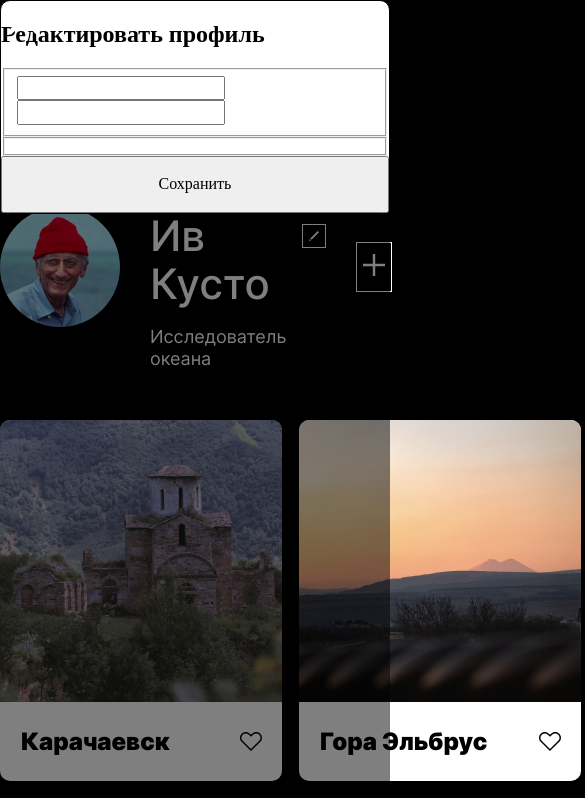
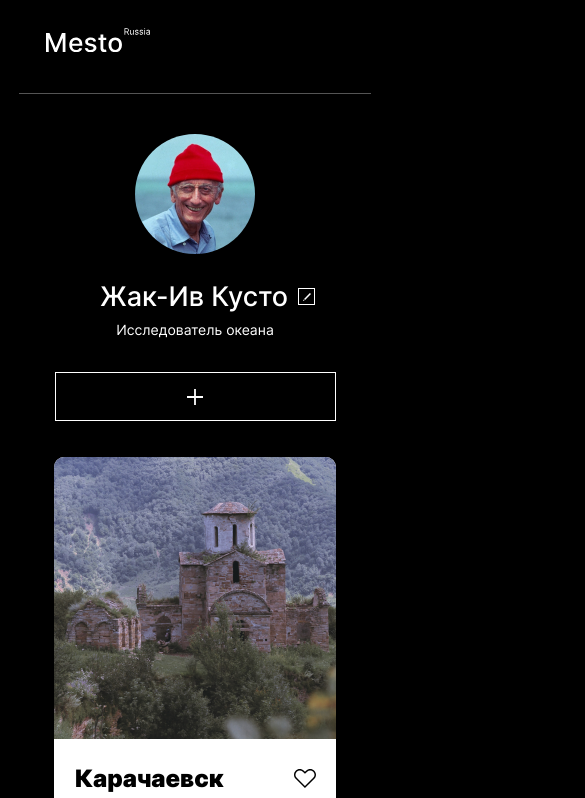
Before and after one commit to Elezzar/mesto-project, a plain HTML site: page index.html in a window 390 px wide. Shown: the top 798 px of the page, 585 px wide, since content can reach past the window. Drawn offline with Linux system fonts and the light colour scheme.

Commit message:
adaptive without popup ready

```diff
--- a/index.html
+++ b/index.html
@@ -3,12 +3,13 @@
   <head>
     <meta charset="UTF-8">
     <meta name="viewport" content="width=device-width, initial-scale=1.0">
-    <title></title>
+    <title>Project Mesto</title>
     <link rel="stylesheet" href="./pages/index.css">
   </head>
-  <body class="page">
+  <body class="body">
+    <div class="page">
     <header class="header">
-      <img class="header__logo" src="./images/header-logo.svg" alt="Логотип Mesto Russia">
+      <div class="header__logo"></div>
       <div class="header__line"></div>
     </header>
     <main class="content">
@@ -17,23 +18,18 @@
         <article class="profile__info">
           <h1 class="profile__name">Жак-Ив Кусто</h1>
           <p class="profile__person">Исследователь океана</p>
-          <button class="profile__edit" type="button">
-            <!--нужен ли класс edit-button?-->
-            <img class="edit-button" src="./images/vector-pen.svg" alt="редактирование">
-          </button>
+          <button class="profile__edit" type="button"></button>
         </article>
-        <button class="profile__add" type="button">
-          <!--нужен ли класс add-button?-->
-          <img class="add-button" src="./images/vector-plus.svg" alt="добавить">
-        </button>
+        <button class="profile__add" type="button"></button>
       </section>
+      <section class="grid-zone">
       <ul class="elements">
           <li class="element">
             <img class="element__img" src="./images/karachaevsk.png" alt="Карачаевск">
             <div class="element__text-zone">
               <h2 class="element__name">Карачаевск</h2>
               <button class="element__heart" type="button">
-                <img src="./images/vector-heart.svg" alt="лайк">
+                <!--<img src="./images/vector-heart.svg" alt="лайк">-->
               </button>
             </div>
           </li>
@@ -42,7 +38,7 @@
             <div class="element__text-zone">
               <h2 class="element__name">Гора Эльбрус</h2>
               <button class="element__heart" type="button">
-                <img src="./images/vector-heart.svg" alt="лайк">
+                <!--<img src="./images/vector-heart.svg" alt="лайк">-->
               </button>
             </div>
           </li>
@@ -51,7 +47,7 @@
             <div class="element__text-zone">
               <h2 class="element__name">Домбай</h2>
               <button class="element__heart" type="button">
-                <img src="./images/vector-heart.svg" alt="лайк">
+                <!--<img src="./images/vector-heart.svg" alt="лайк">-->
               </button>
             </div>
           </li>
@@ -60,7 +56,7 @@
             <div class="element__text-zone">
               <h2 class="element__name">Гора Эльбрус</h2>
               <button class="element__heart" type="button">
-                <img src="./images/vector-heart.svg" alt="лайк">
+                <!--<img src="./images/vector-heart.svg" alt="лайк">-->
               </button>
             </div>
           </li>
@@ -69,7 +65,7 @@
             <div class="element__text-zone">
               <h2 class="element__name">Домбай</h2>
               <button class="element__heart" type="button">
-                <img src="./images/vector-heart.svg" alt="лайк">
+                <!--<img src="./images/vector-heart.svg" alt="лайк">-->
               </button>
             </div>
           </li>
@@ -78,16 +74,17 @@
             <div class="element__text-zone">
               <h2 class="element__name">Карачаево-Черкессия</h2>
               <button class="element__heart" type="button">
-               <img src="./images/vector-heart.svg" alt="лайк">
+               <!--<img src="./images/vector-heart.svg" alt="лайк">-->
              </button>
             </div>
           </li>
       </ul>
+      </section>
     </main>
     <footer class="footer">
       <p class="footer__copyright">&copy; 2022 Mesto Russia</p>
     </footer>
-    <section class="popup popup_opened">
+    <!--<section class="popup popup_opened">
       <form class="popup__container" action="#">
         <button class="button-close">
           <img src="./images/сlose-icon.svg" alt="закрыть всплывающее окно">
@@ -102,6 +99,7 @@
           <p>Сохранить</p>
         </button>
       </form>
-    </section>
+    </section>-->
+  </div>
   </body>
 </html>
--- a/pages/index.css
+++ b/pages/index.css
@@ -1,11 +1,32 @@
 @import url('../vendor/normalize.css');
 @import url('../fonts/fonts.css');
 
-
-.page {
+.body {
   max-width: 1280px;
   margin: 0 auto;
   background-color: #000;
+}
+
+.page {
+  margin: 0 auto;
+}
+
+@media screen and (max-width: 930px) {
+  .page {
+    margin: 0px 40px;
+  }
+}
+
+@media screen and (max-width: 415px) {
+  .page {
+    margin: 0px 19px;
+  }
+}
+
+@media screen and (max-width: 320px) {
+  .page {
+    margin: 0;
+  }
 }
 
 .header {
@@ -16,15 +37,32 @@
 }
 
 .header__logo {
-  padding: 45px 0px 0px;
-  margin: 0;
+  background-image: url('../images/header-logo.svg');
+  background-repeat: no-repeat;
+  background-size: 142px 33px;
+  padding: 33px 0px 0px;
+  margin: 45px 0px 0px;
   box-sizing: border-box;
+}
+
+@media screen and (max-width: 455px) {
+  .header__logo {
+    background-size: 103.7px 24.4px;
+    margin: 28px 27px 0px;
+    padding: 24px 0px 0px;
+  }
 }
 
 .header__line {
   border-bottom: 1px solid #545454;
   padding-top: 41px;
   box-sizing: border-box;
+}
+
+@media screen and (max-width: 320px) {
+  .header__line {
+    padding-top: 31.6px;
+  }
 }
 
 .content {
@@ -47,6 +85,20 @@
   box-sizing: border-box;
 }
 
+@media screen and (max-width: 768px) {
+  .profile {
+    flex-direction: column;
+    justify-content: center;
+    padding: 40px 19px 0px
+  }
+}
+
+@media screen and (max-width: 455px) {
+  .profile {
+    gap: 26px;
+  }
+}
+
 .profile__avatar {
   border-radius: 180px;
   max-width: 120px;
@@ -55,56 +107,119 @@
 
 .profile__info {
   width: 100%;
-  gap: 18px 16px;
   display: grid;
   grid-template-areas:
   "profile__name profile__edit"
   "profile__person .";
   grid-template-rows: repeat(2, minmax(min-content, max-content));
   grid-template-columns: repeat(2, minmax(min-content, max-content));
+  align-content: space-between;
+}
+
+@media screen and (max-width: 768px) {
+  .profile__info {
+    grid-template-areas:
+    "profile__name profile__edit"
+    "profile__person profile__person";
+    justify-content: center;
+  }
 }
 
 .profile__name {
   grid-area: profile__name;
   margin: 0;
   padding: 0;
-  font-family: 'Inter';
+  font-family: 'Inter', serif, sans-serif;
   font-weight: 500;
   font-size: 42px;
   line-height: 48px;
   color: #fff;
 }
 
+@media screen and (max-width: 455px) {
+  .profile__name {
+    font-size: 27px;
+    line-height: 33px;
+    margin-left: 25px;
+  }
+}
+
 .profile__edit {
+  margin-left: 19px;
   grid-area: profile__edit;
-  max-width: 24px;
-  width: 100%;
-  max-height: 24px;
-  height: 100%;
   background-color: #000;
+  background-image: url('../images/vector-pen.svg');
+  background-repeat: no-repeat;
+  background-position: center;
+  padding: 11px;
+  background-size: 10px;
   border: 1px solid #fff;
   align-self: center;
   box-sizing: border-box;
 }
 
+.profile__edit:hover {
+  opacity: 0.6;
+}
+
+
+@media screen and (max-width: 455px) {
+  .profile__edit {
+    padding: 7.5px;
+    background-size: 7.5px;
+    margin-left: 10px;
+  }
+}
+
 .profile__person {
   grid-area: profile__person;
-  margin: 0;
+  margin: 4px 0px 0px;
   padding: 0;
-  font-family: 'Inter';
+  font-family: 'Inter', serif, sans-serif;
   font-weight: 400;
   font-size: 18px;
   line-height: 22px;
   color: #fff;
 }
 
+@media screen and (max-width: 768px) {
+  .profile__person {
+    margin: 8px auto;
+  }
+}
+
+@media screen and (max-width: 455px) {
+  .profile__person {
+    font-size: 14px;
+    line-height: 17px;
+  }
+}
+
+
 .profile__add {
-  max-width: 150px;
-  width: 100%;
-  height: 50px;
   background-color: #000;
   border: 1px solid #fff;
   box-sizing: border-box;
+  background-image: url('../images/vector-plus.svg');
+  background-position: center;
+  background-repeat: no-repeat;
+  background-size: 22px;
+  padding: 23.5px 73.5px;
+}
+
+.profile__add:hover {
+  opacity: 0.6;
+}
+
+@media screen and (max-width: 455px) {
+  .profile__add {
+    padding: 23.5px 139.5px;
+    background-size: 16px;
+  }
+}
+
+.grid-zone {
+  margin: 0 auto;
 }
 
 .elements {
@@ -119,11 +234,24 @@
   box-sizing: border-box;
 }
 
-.footer {
-  max-width: 880px;
-  width: 100%;
-  margin: 0 auto;
-  padding: 0;
+@media screen and (max-width: 930px) {
+  .elements {
+    grid-template-rows: repeat(3, minmax(min-content, max-content));
+    grid-template-columns: repeat(2, 282px);
+  }
+}
+
+@media screen and (max-width: 665px) {
+  .elements {
+    grid-template-rows: repeat(3, minmax(min-content, max-content));
+    grid-template-columns: repeat(1, 282px);
+  }
+}
+
+@media screen and (max-width: 455px) {
+  .elements {
+    padding-top: 36px;
+  }
 }
 
 .element {
@@ -146,6 +274,7 @@
 }
 
 .element__text-zone {
+
   grid-area: element__text-zone;
   display: flex;
   margin: 0;
@@ -154,13 +283,13 @@
   flex-direction: row;
   justify-content: space-between;
   position: relative;
-  gap: 30px;
 }
 
 .element__name {
+  max-width: 195px;
   margin: 0;
   padding: 0;
-  font-family: 'Inter';
+  font-family: 'Inter', serif, sans-serif;
   font-weight: 900;
   font-size: 24px;
   line-height: 29px;
@@ -174,6 +303,7 @@
   margin: 0;
   padding: 0;
   background: #fff;
+  background-image: url('../images/vector-heart.svg');
   border: none;
   width: 22px;
   height: 19px;
@@ -182,15 +312,39 @@
   top: 5px;
 }
 
+.element__heart:hover {
+  opacity: 0.5;
+}
+
+.element__heart:active {
+  opacity: 1;
+  background-image: url('../images/vector-heart-active.svg');
+}
+
+.footer {
+  max-width: 880px;
+  width: 100%;
+  margin: 0 auto;
+  padding: 0;
+}
+
 .footer__copyright {
   margin: 0;
   padding: 66px 0px 60px;
-  font-family: 'Inter';
+  font-family: 'Inter', serif, sans-serif;
   font-weight: 400;
   font-size: 18px;
   line-height: 22px;
   color: #545454;
   box-sizing: border-box;
+}
+
+@media screen and (max-width: 455px) {
+  .footer__copyright {
+    padding: 48px 19px 36px;
+    font-size: 14px;
+    line-height: 17px;
+  }
 }
 
 .popup {
```
Also changed, not shown: images/vector-heart-active.svg (added).
